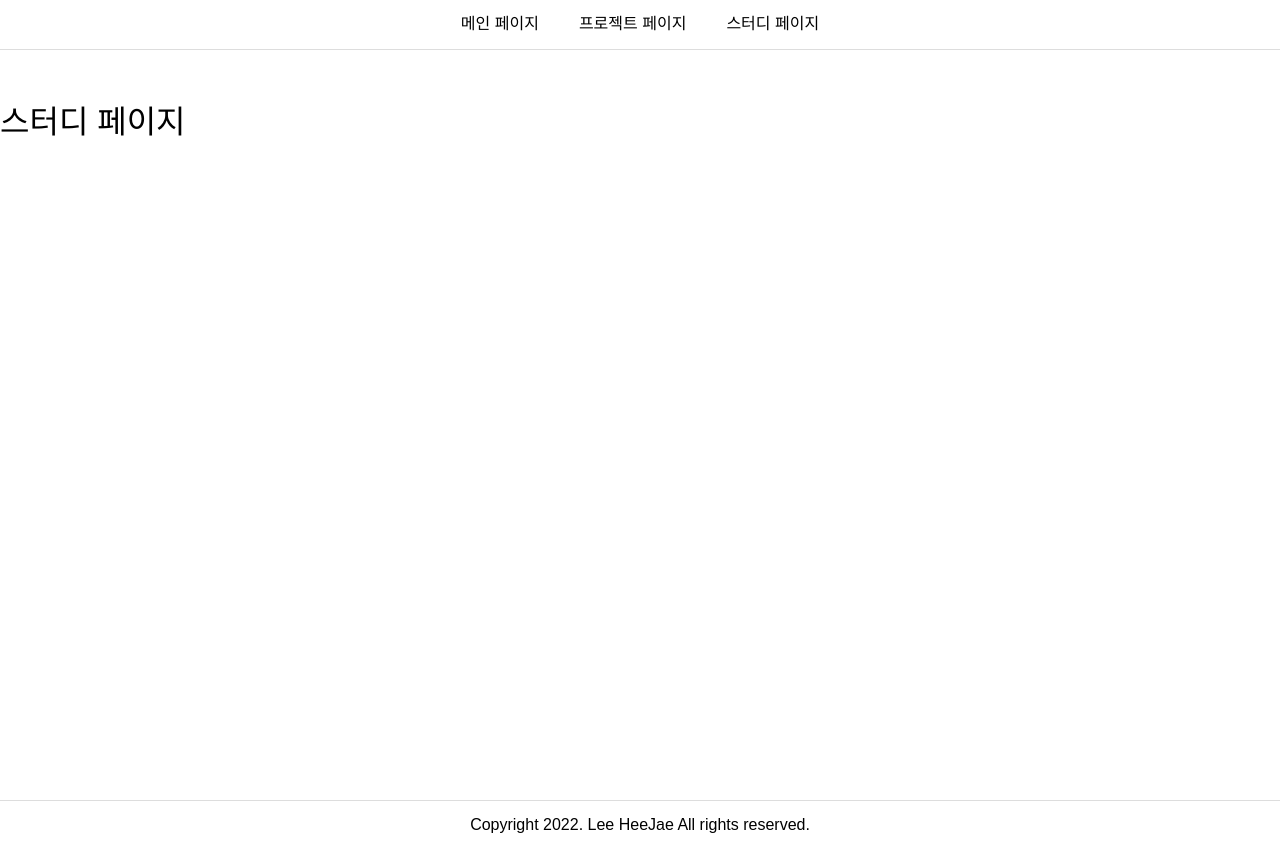
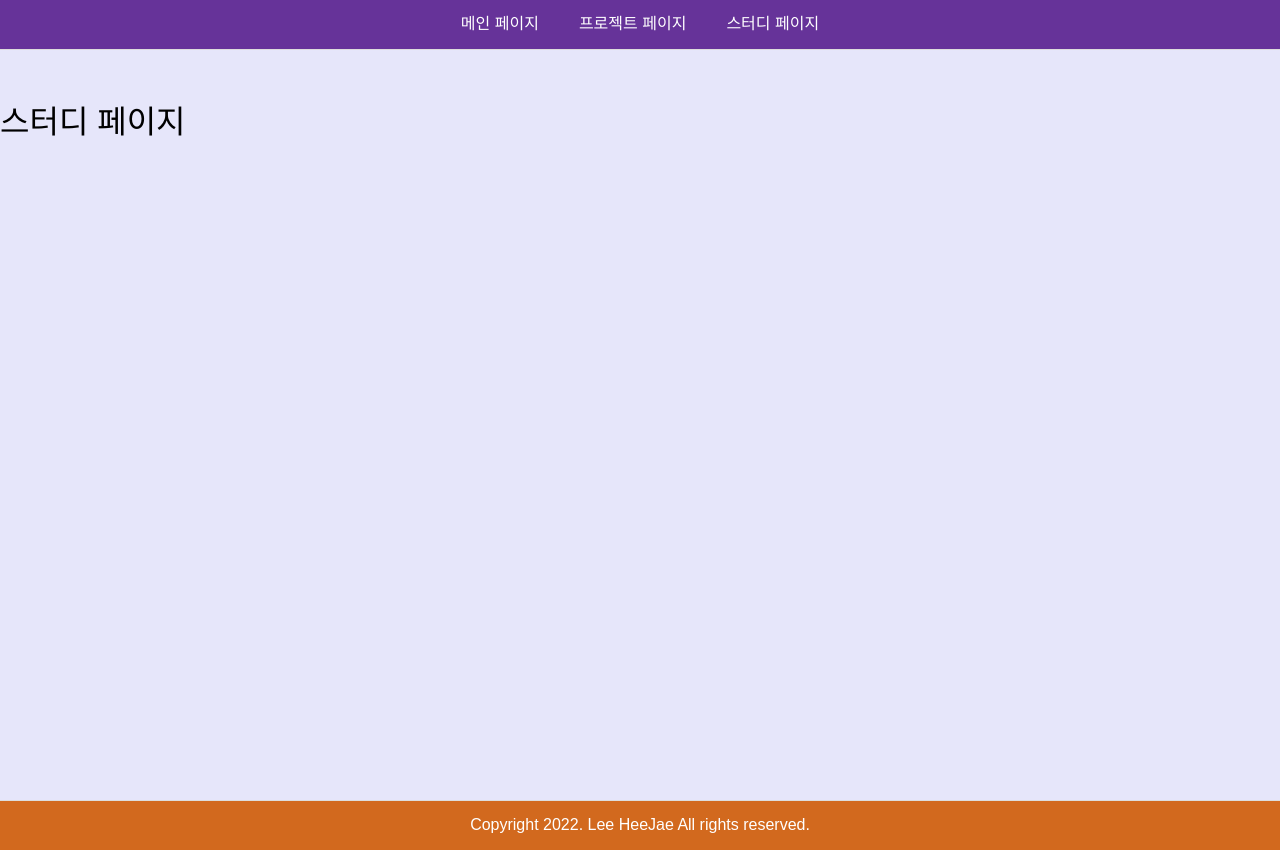
Before and after one commit to heejae0811/react-study, a React (Create React App) app: page /study in a window 1280 px wide. Built offline with nearby package versions, Linux system fonts and the light colour scheme.

Commit message:
배경색 추가

```diff
--- a/src/scss/component/layout/footer.scss
+++ b/src/scss/component/layout/footer.scss
@@ -4,5 +4,7 @@
   align-items: center;
   width: 100%;
   height: 50px;
+  background-color: chocolate;
   border-top: 1px solid #ddd;
+  color: #fff;
 }
--- a/src/scss/component/layout/header.scss
+++ b/src/scss/component/layout/header.scss
@@ -8,8 +8,9 @@
   align-items: center;
   width: 100%;
   height: 50px;
-  background-color: #fff;
+  background-color: rebeccapurple;
   border-bottom: 1px solid #ddd;
+  color: #fff;
 
   ul {
     display: flex;
--- a/src/scss/layout/_layout.scss
+++ b/src/scss/layout/_layout.scss
@@ -10,8 +10,9 @@ body {
 }
 
 div[class$="-page"] {
-  height: calc(100vh - 200px);
-  margin: 100px auto;
+  height: 100vh;
+  padding: 100px 0;
+  background-color: lavender;
 }
 
 @media screen and (max-width: 1000px) {
```
